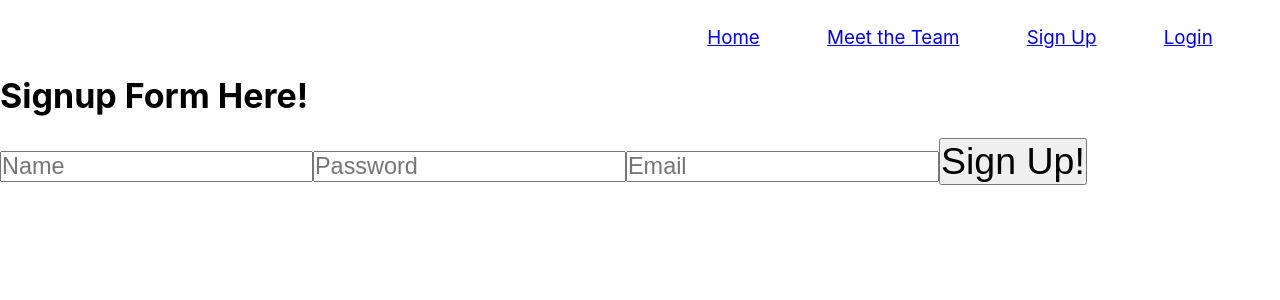
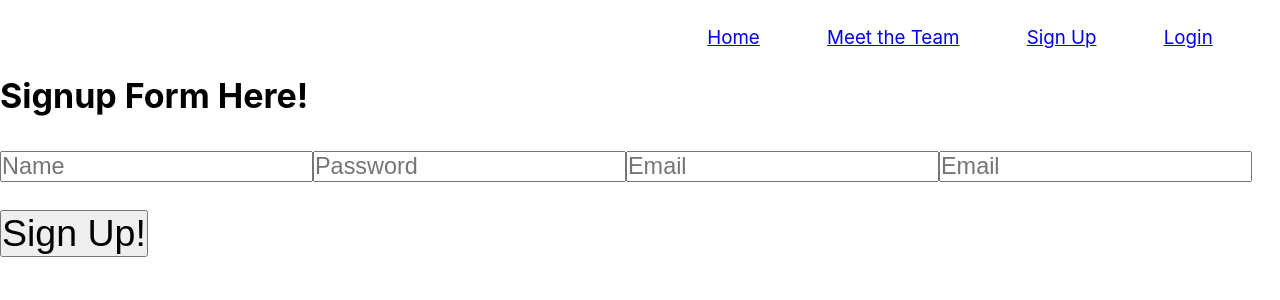
Before and after one commit to TT-33-Use-My-Tech-Stuff/frontend, a React (Create React App) app: page /signup in a window 1280 px wide. Shown: the top 300 px of the page. Built offline with nearby package versions, Linux system fonts and the light colour scheme.

Commit message:
Installed Yup library for validation. Created Validation folder in src directory for schemas. Got started on Signup form's schema.

```diff
--- a/package.json
+++ b/package.json
@@ -14,7 +14,8 @@
     "react-scripts": "4.0.3",
     "redux": "^4.0.5",
     "styled-components": "^5.2.1",
-    "web-vitals": "^1.1.0"
+    "web-vitals": "^1.1.0",
+    "yup": "^0.32.9"
   },
   "scripts": {
     "start": "react-scripts start",
--- a/src/components/SignUpForm.js
+++ b/src/components/SignUpForm.js
@@ -26,19 +26,26 @@ export default function SignUpForm(props){
             </label>
             <label>
                 <input
-                name='password'
+                name='email'
                 type='text'
                 placeholder='Password'
-                values={values.password}
+                values={values.email}
                 onChange={change}
                 />
             </label>
             <label>
                 <input
-                name='email'
+                name='password'
                 type='text'
                 placeholder='Email'
-                values={values.email}
+                values={values.password}
+                onChange={change}
+                />
+                <input
+                name='confirmPassword'
+                type='text'
+                placeholder='Email'
+                values={values.confirmPassword}
                 onChange={change}
                 />
             </label>
--- a/src/components/Signup.js
+++ b/src/components/Signup.js
@@ -10,11 +10,10 @@ function Signup(props){
     //Empty form shape
     const initialForm = {
         name: '',
+        email: '',
         password: '',
-        email: ''
+        confirmPassword: '',
     }
-
-
     /*State slices: #1 Form State
                    */
     const [form, setForm] = useState(initialForm)
@@ -25,8 +24,6 @@ function Signup(props){
             [inputName]: inputValue
         })
     }
-
-
     const onSubmit = e => {
         e.preventDefault();
         props.submitSignup(form);
```
Also changed, not shown: src/components/validation/signupSchema.js (added), 1 other file (tests, documents, lock files or other folders).
